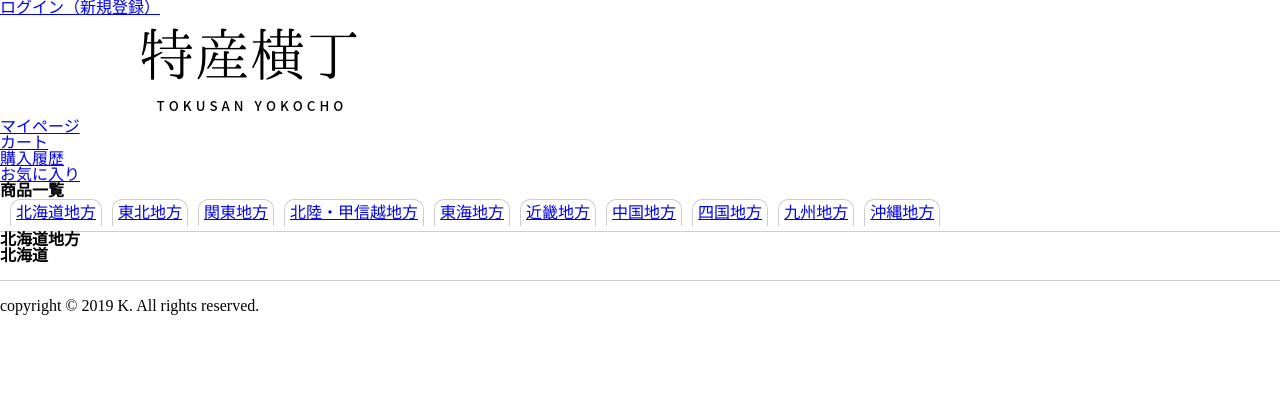
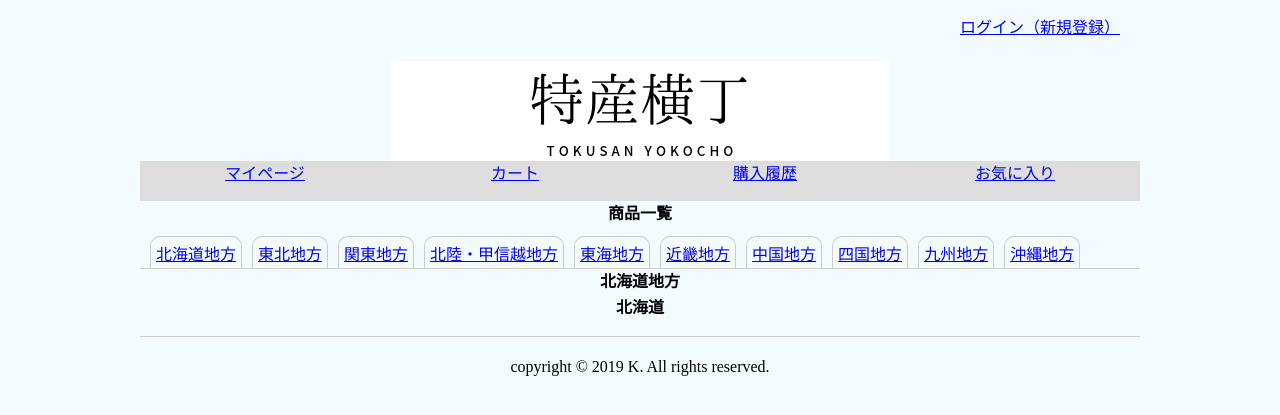
Before and after one commit to kazuyamakino/mysite, a PHP site: page /list.html in a window 1280 px wide. Shown: the top 415 px of the page. Run offline with PHP 8.4, Linux system fonts and the light colour scheme; some libraries are stand-ins or nearby versions.

Commit message:
Add files via upload

```diff
--- /dev/null
+++ b/site/css/list.css
@@ -0,0 +1,72 @@
+@charset "utf-8";
+
+/* 共通のスタイル */
+
+body{
+  font-size: 1em;
+  line-height: 1.6em;
+  color: #000000;
+  background-color: #F4FBFF;
+  text-align: center;
+  margin: 0 auto;
+  width: 1000px;
+}
+
+img{
+  vertical-align: bottom;
+}
+
+a:link{color: #0000ee;}
+a:visited{color: #551a8b;}
+a:hover{}
+a:active{color: #ff0000;}
+
+nav.login{
+  margin: 15px 0 20px 0;
+}
+
+a.login{
+  text-align: right;
+  margin-left: 800px;
+}
+nav ul.nav{
+  display: flex;
+}
+
+nav ul li.nav_flex{
+  width: 100%;
+  height: 40px;
+  text-align:center;
+  background-color: #ddd;
+  color: #000;
+}
+
+div#tabs{
+  margin-top: 10px;
+}
+
+.tab {
+  border-bottom: 3px solid #fb4343;
+}
+.tab li {
+  color: #333;
+  float: left;
+  margin: 0 10px -1px 0;
+  padding: 10px 20px;
+  border: 1px solid #fb4343;
+  cursor: pointer;
+  list-style: none;
+  transition: .3s;
+}
+.tab li.active {
+  color: #fff;
+  background: #fb4343;
+  cursor: auto;
+}
+
+.area ul {
+  display: none;
+}
+.area ul.show {
+  display: block;
+}
```
Also changed, not shown: site/css/request.css (+11 -0 lines).
